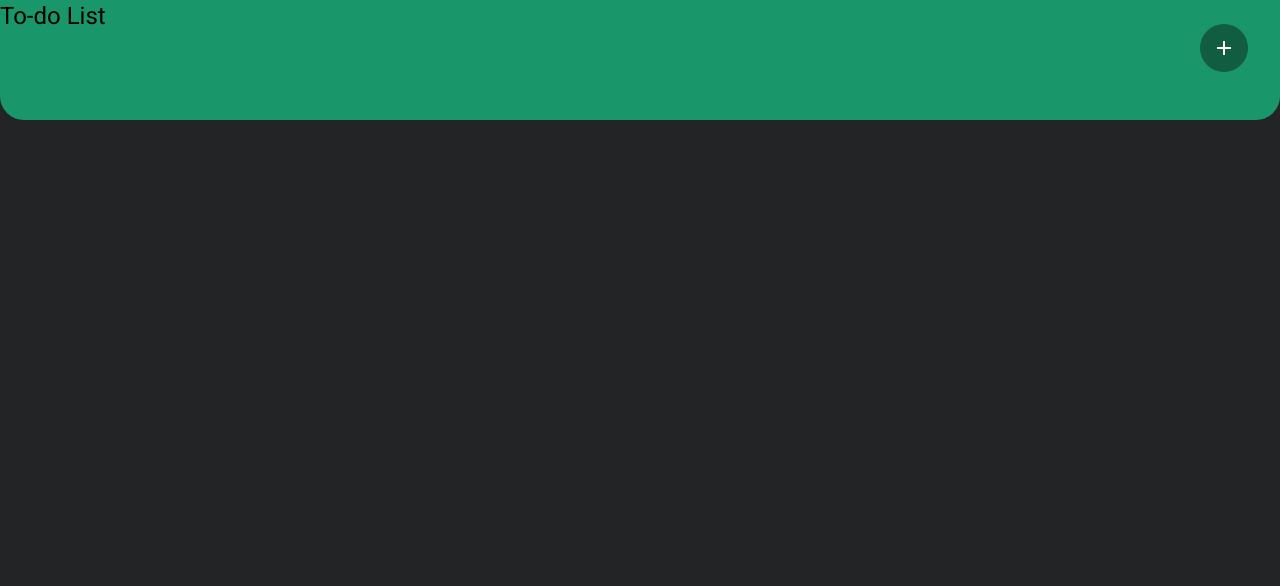
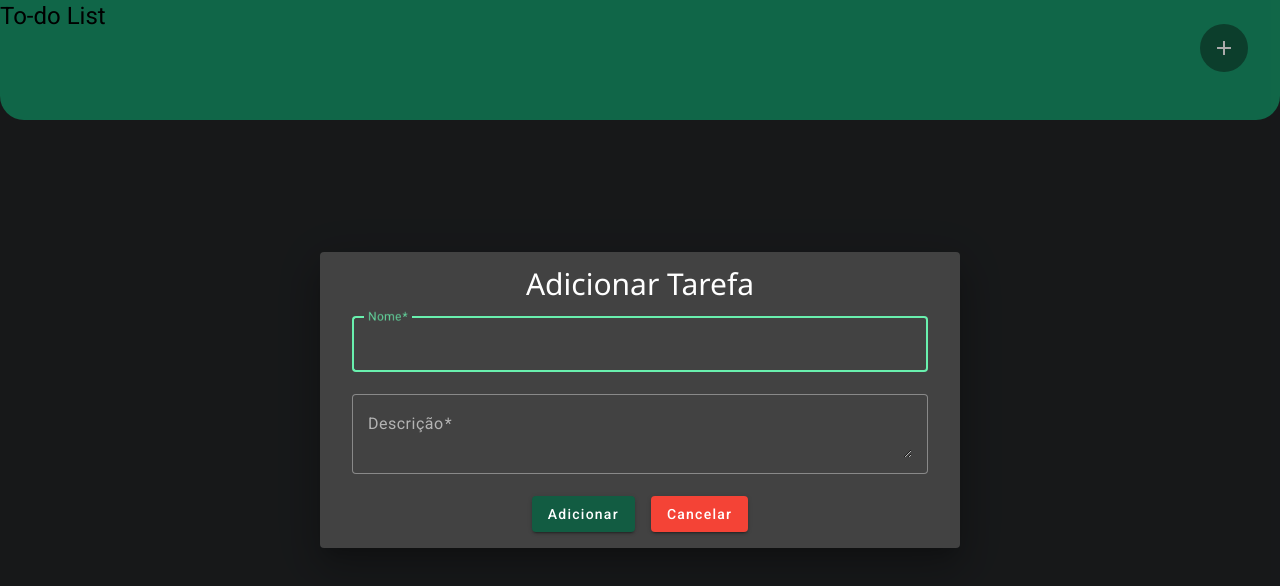
Before and after one commit to vithort/todo-list-16, an Angular app: page / in a window 1280 px wide. Both pictures are taken after a click on the button "add". Shown: the top 586 px of the page. Built offline with nearby package versions, Linux system fonts and the light colour scheme.

Commit message:
71. trabalhando com modais utilizando angular material

```diff
--- a/src/app/components/header/header.component.ts
+++ b/src/app/components/header/header.component.ts
@@ -1,10 +1,12 @@
-import { Component } from '@angular/core';
+import { Component, inject } from '@angular/core';
 import { CommonModule } from '@angular/common';
 
 import { MatButtonModule } from '@angular/material/button';
 import { MatDividerModule } from '@angular/material/divider';
 import { MatIconModule } from '@angular/material/icon';
-import { MatDialogModule } from '@angular/material/dialog';
+import { MatDialog, MatDialogModule } from '@angular/material/dialog';
+
+import { TodoFormComponent } from '../todo-form/todo-form.component';
 
 @Component({
   selector: 'app-header',
@@ -20,8 +22,12 @@
   styleUrls: [],
 })
 export class HeaderComponent {
+  private dialogService = inject(MatDialog);
 
   handleOpenModal(): void {
-    alert('Adicionar nova tarefa')
+    this.dialogService.open(TodoFormComponent, {
+      width: '50vw',
+      maxHeight: '80vh',
+    });
   }
 }
--- a/src/app/components/todo-form/todo-form.component.html
+++ b/src/app/components/todo-form/todo-form.component.html
@@ -1,5 +1,5 @@
 <form [formGroup]="todosForm" (ngSubmit)="handleCreateNewTodo()">
-  <section class="todos_form_card">
+  <section class="todo_form_card">
     <h1 class="todo_form_title">Adicionar Tarefa</h1>
 
     <!-- NOME -->
@@ -20,10 +20,17 @@
 
     <!-- BOTÕES -->
     <div class="todo_form_actions">
-      <button mat-raised-button class="todo_form_success_btn" type="submit">
+      <button mat-raised-button class="todo_form_sucess_btn" type="submit">
         Adicionar
       </button>
-      <button mat-raised-button color="warning" type="button">Cancelar</button>
+      <button
+        mat-raised-button
+        color="warn"
+        type="button"
+        (click)="handleCloseModal()"
+      >
+        Cancelar
+      </button>
     </div>
   </section>
 </form>
--- a/src/app/components/todo-form/todo-form.component.ts
+++ b/src/app/components/todo-form/todo-form.component.ts
@@ -10,10 +10,12 @@
 
 import { MatButtonModule } from '@angular/material/button';
 import { MatCardModule } from '@angular/material/card';
+import { MatDialogModule, MatDialogRef } from '@angular/material/dialog';
 import { MatFormFieldModule } from '@angular/material/form-field';
 import { MatInputModule } from '@angular/material/input';
 
 import { TodoSignalsService } from './../../services/todo-signals.service';
+import { HeaderComponent } from '../header/header.component';
 
 @Component({
   selector: 'app-todo-form',
@@ -23,6 +25,7 @@
     FormsModule,
     MatButtonModule,
     MatCardModule,
+    MatDialogModule,
     MatFormFieldModule,
     MatInputModule,
     ReactiveFormsModule,
@@ -43,6 +46,8 @@
     ]),
   });
 
+  private dialogRefService = inject(MatDialogRef<HeaderComponent>);
+
   handleCreateNewTodo(): void {
     if (this.todosForm.value && this.todosForm.valid) {
       const description = String(this.todosForm.controls['description'].value);
@@ -51,6 +56,11 @@
       const done = false;
 
       this.todosSignalsService.updateTodos({ id, title, description, done });
+      this.dialogRefService.close();
     }
   }
+
+  handleCloseModal(): void {
+    this.dialogRefService.close();
+  }
 }
```
